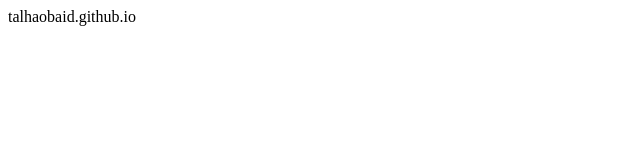
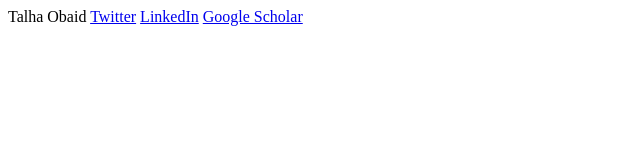
Before and after one commit to TalhaObaid/talhaobaid.github.io, a plain HTML site: page index.html in a window 1280 px wide. Shown: the whole page, without its empty margins (0-640 px from the left). Drawn offline with Linux system fonts and the light colour scheme.

Commit message:
Update index.html

```diff
--- a/index.html
+++ b/index.html
@@ -1 +1,9 @@
-talhaobaid.github.io
+<html>
+  <title> Talha Obaid</title>
+  <head> Talha Obaid </head>
+  <body>
+    <a href='https://twitter.com/ObaidTal'>Twitter</a>
+    <a href='https://www.linkedin.com/in/talhaobaid'>LinkedIn</a>
+    <a href='https://scholar.google.com/citations?user=EPQHP0QAAAAJ'>Google Scholar</a>
+  </body
+</html>
```
